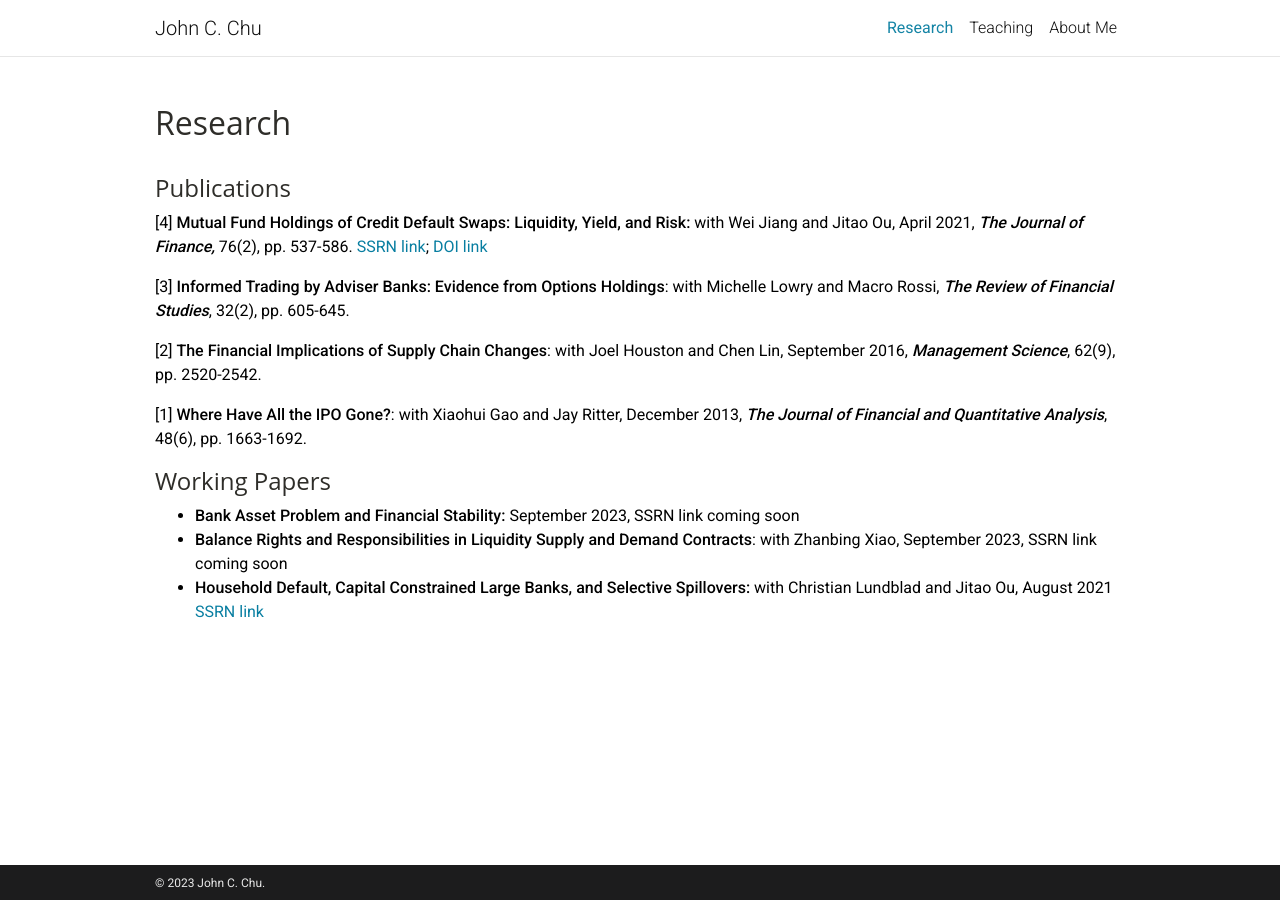
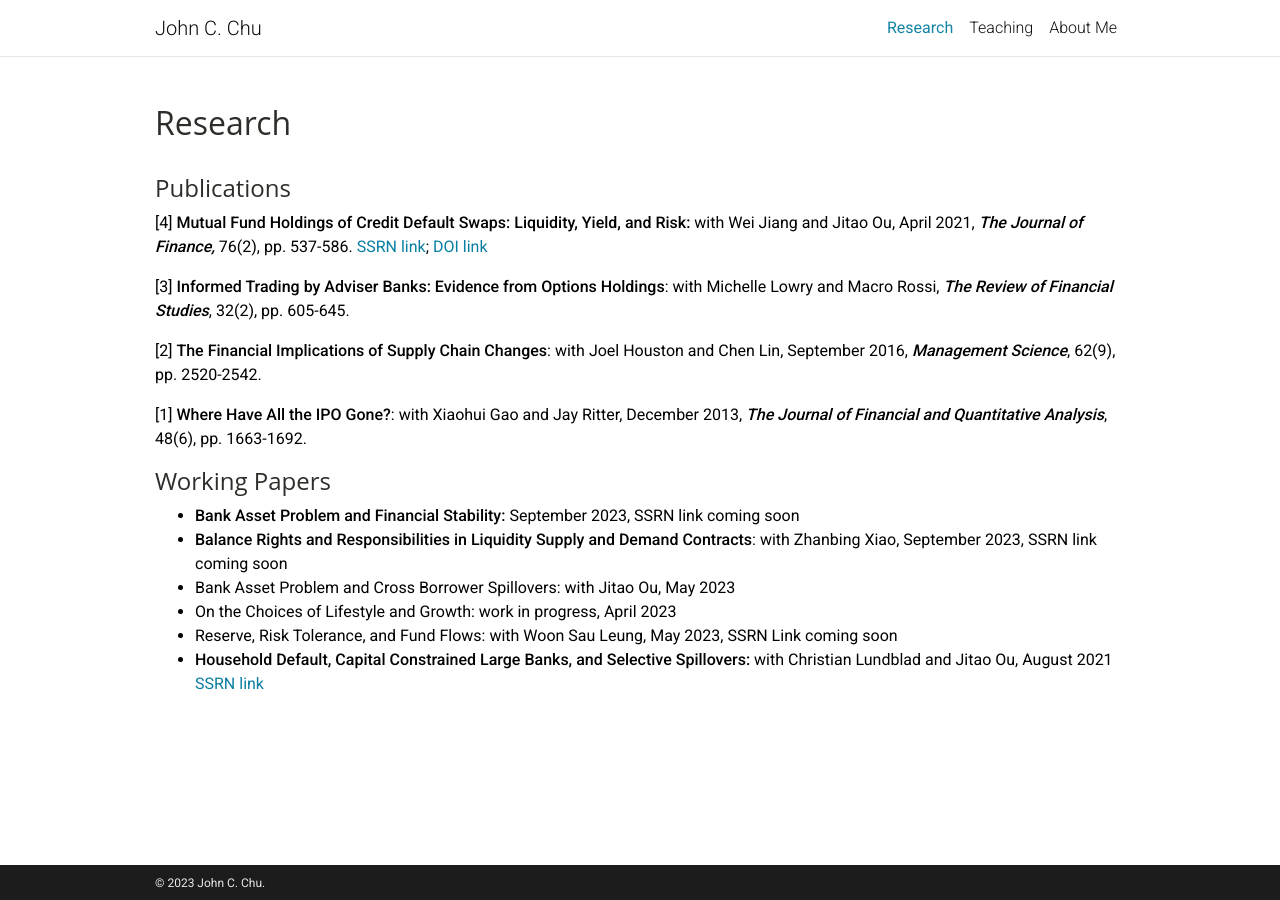
Before and after one commit to johnchu2022/website, a Jekyll site: the page built from _pages/research.md, in a window 1280 px wide. Built offline with Jekyll 4.4.1, drawn with Linux system fonts in a browser that asks for light colours; a style sheet for code colours, icons or effects is not loaded.

Commit message:
Update Pages “research”

```diff
--- a/_pages/research.md
+++ b/_pages/research.md
@@ -19,6 +19,9 @@ nav: true
 
 * **Bank Asset Problem and Financial Stability:** September 2023, SSRN link coming soon
 * **B﻿alance Rights and Responsibilities in Liquidity Supply and Demand Contracts**: with Zhanbing Xiao, September 2023, SSRN link coming soon
+* B﻿ank Asset Problem and Cross Borrower Spillovers: with Jitao Ou, May 2023
+* O﻿n the Choices of Lifestyle and Growth: work in progress, April 2023
+* R﻿eserve, Risk Tolerance, and Fund Flows: with Woon Sau Leung, May 2023, SSRN Link coming soon
 * **Household Default, Capital Constrained Large Banks, and Selective Spillovers:** with Christian Lundblad and Jitao Ou, August 2021 [SSRN link](https://papers.ssrn.com/sol3/papers.cfm?abstract_id=3952556)
 
 <br/>
```
